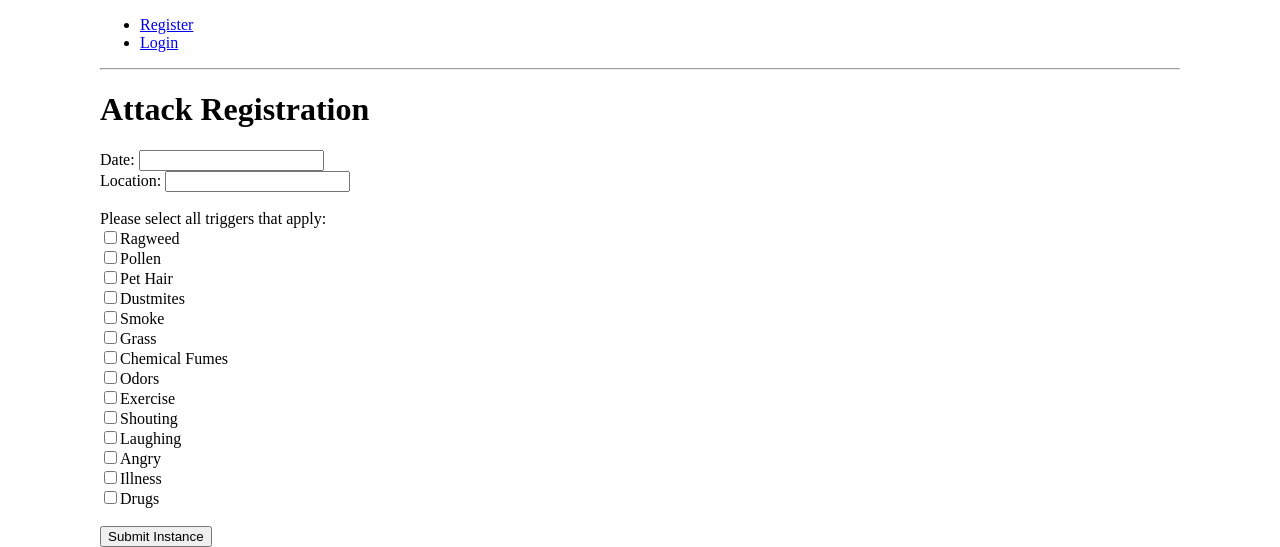
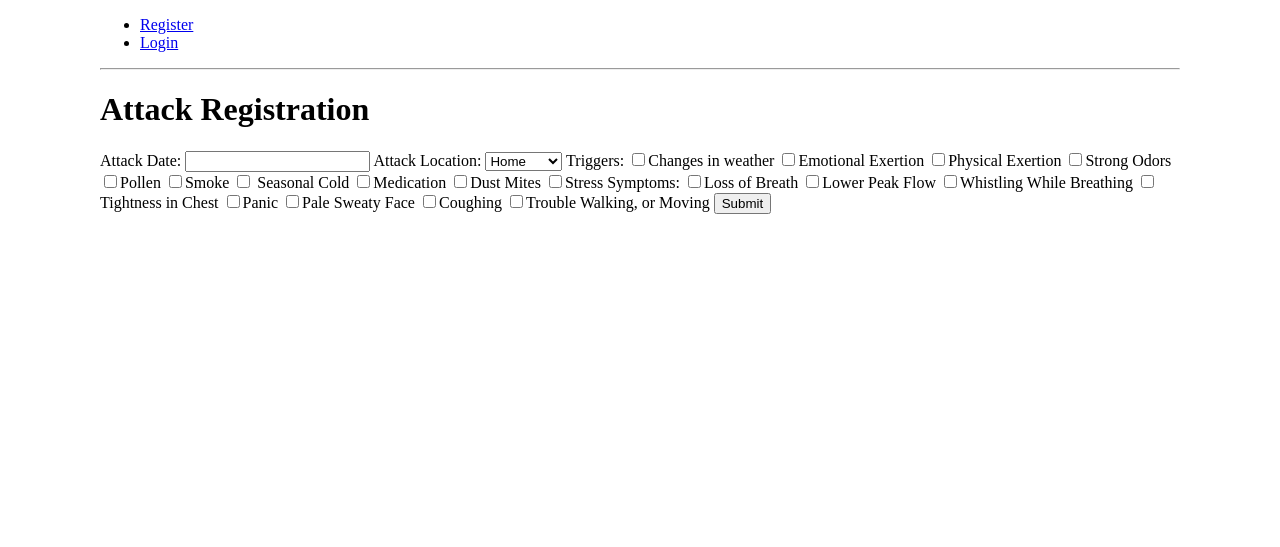
Before and after one commit to kcart/Every-Breath-of-the-Way, a Flask app: template templates/attack_submission.html in a window 1280 px wide. Shown: the part 373-920 px from the top of the page. After the commit the page ends 587 px from the top, so only its background shows below. Run offline with Flask 2, Linux system fonts and the light colour scheme; the template is opened without the code that fills it, so the values that code supplies are empty; some libraries are stand-ins or nearby versions.

Commit message:
getting up for a break TODO: run submission form

```diff
--- a/server.py
+++ b/server.py
@@ -88,12 +88,12 @@ def user_detail(user_id):
 def attack_creation():
 	"""Attack incident creation"""
 
-	# attack_date = request.form["attack_date"]
-	# attack_location = request.form["attack_location"]
+	# date = request.form["date"]
+	# location = request.form["location"]
 	# attack_possible_triggers = request.form["attack_possible_triggers"]
 	# symptom_type_name = request.form["symptom_type_name"]
 
-	# new_attack = Attack(attack_date=attack_date, attack_location=attack_location, attack_possible_triggers= attack_possible_triggers)
+	# new_attack = Attack(date=date, location=location, attack_possible_triggers= attack_possible_triggers)
 	# new_attack_symptom = Symptom(symptom_type_name=symptom_type_name)
 
 	# db.session.add(new_attack)
--- a/templates/attack_submission.html
+++ b/templates/attack_submission.html
@@ -3,49 +3,41 @@
 
 <h1>Attack Registration</h1>
 
-<form action="/attack" method="POST">
-	<label> Date:
+<form action="/attacks", method="POST">
+	<label>Attack Date:
 		<input type="text" name="date">
 	</label>
-	<br>
-	<label> Location:
-		<input type="text" name="location">
-	</label>
-	<br>
-	<br>
-	Please select all triggers that apply:
-	<br>
-	<input type="checkbox" name="triggers" value="ragweed">Ragweed
-	<br>
-	<input type="checkbox" name="triggers" value="pollen">Pollen
-	<br>
-	<input type="checkbox" name="triggers" value="pethair">Pet Hair
-	<br>
-	<input type="checkbox" name="triggers" value="dustmites">Dustmites
-	<br>
-	<input type="checkbox" name="triggers" value="smoke">Smoke
-	<br>
-	<input type="checkbox" name="triggers" value="grass">Grass
-	<br>
-	<input type="checkbox" name="triggers" value="chemicalfumes">Chemical Fumes
-	<br>
-	<input type="checkbox" name="triggers" value="odors">Odors
-	<br>
-	<input type="checkbox" name="triggers" value="exercise">Exercise
-	<br>
-	<input type="checkbox" name="triggers" value="shouting">Shouting
-	<br>
-	<input type="checkbox" name="triggers" value="laughing">Laughing
-	<br>
-	<input type="checkbox" name="triggers" value="angry">Angry
-	<br>
-	<input type="checkbox" name="triggers" value="illness">Illness
-	<br>
-	<input type="checkbox" name="triggers" value="drugs">Drugs
-	<br>
-	<br>
+	<label>Attack Location:</label>
+		<select name ="location">
+			<option value="home">Home</option>
+			<option value="school">School</option>
+			<option value="work">Work</option>
+			<option value="outdoors">Outdoors</option>
+			<option value="indoors">Indoors</option>
+		</select>
+	<label>Triggers:</label>
+		<input type="checkbox" name="trigger_name" value="changes_in_weather">Changes in weather
+		<input type="checkbox" name="trigger_name" value="emotional_exertion">Emotional Exertion
+		<input type="checkbox" name="trigger_name" value="physical_exertion">Physical Exertion
+		<input type="checkbox" name="trigger_name" value="strong_odors">Strong Odors
+		<input type="checkbox" name="trigger_name" value="pollen">Pollen
+		<input type="checkbox" name="trigger_name" value="smoke">Smoke
+		<input type="checkbox" name="trigger_name" value="seasonal_cold"> Seasonal Cold
+		<input type="checkbox" name="trigger_name" value="medication">Medication
+		<input type="checkbox" name="trigger_name" value="dust_mites">Dust Mites
+		<input type="checkbox" name="trigger_name" value="stress">Stress
+	<label>Symptoms:</label>
+		<input type= "checkbox" name="symptom" value="loss_of_breath">Loss of Breath
+		<input type= "checkbox" name="symptom" value="lower_peakflow">Lower Peak Flow
+		<input type= "checkbox" name="symptom" value="whistling_while_breathing">Whistling While Breathing
+		<input type= "checkbox" name="symptom" value="tightness_in_chest">Tightness in Chest
+		<input type= "checkbox" name="symptom" value="panic">Panic
+		<input type= "checkbox" name="symptom" value="pale_sweaty_face">Pale Sweaty Face
+		<input type= "checkbox" name="symptom" value="coughing">Coughing
+		<input type= "checkbox" name="symptom" value="trouble_walking">Trouble Walking, or Moving
 
-	<input type="submit" value="Submit Instance" class="btn btn-register">
+		<input type="submit">
+
 </form>
 
 
```
Also changed, not shown: model.py (+4 -7 lines), breathe.db, 2 other files.
